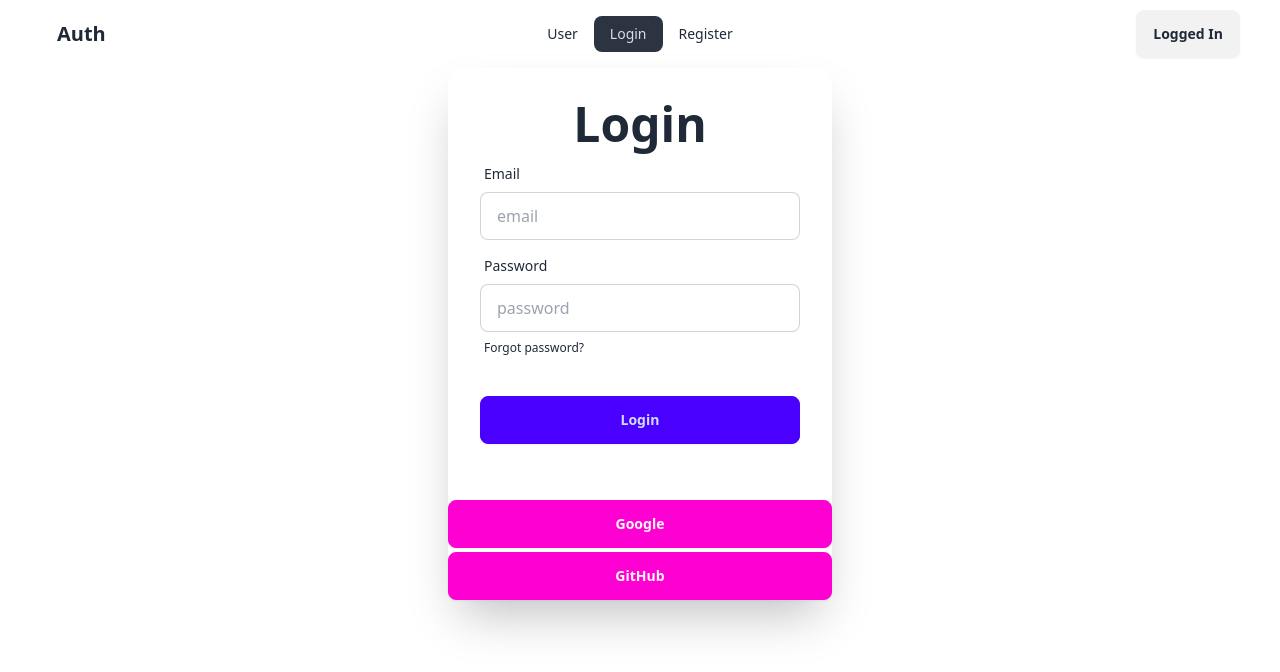
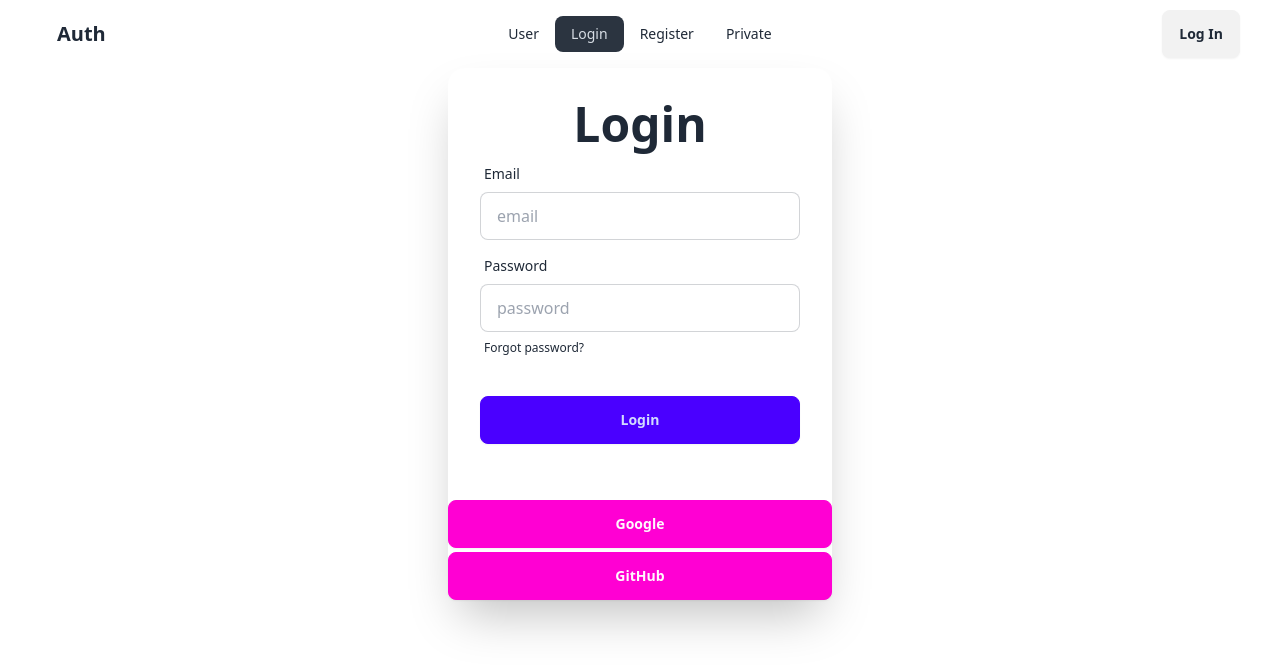
Before and after one commit to 8ad40n/firebase-auth, a React (Vite) app: page / in a window 1280 px wide. Shown: the top 672 px of the page. Built offline with nearby package versions, Linux system fonts and the light colour scheme; no server answers.

Commit message:
private route handle

```diff
--- a/src/components/Navbar/Navbar.jsx
+++ b/src/components/Navbar/Navbar.jsx
@@ -1,16 +1,16 @@
 import React, { useContext } from "react";
-import { NavLink } from "react-router-dom";
+import { Link, NavLink } from "react-router-dom";
 import { AuthContext } from "../../providers/AuthProviders";
 
 export default function Navbar() {
   const { user, Logout } = useContext(AuthContext);
 
-  const handleLogout= ()=>{
+  const handleLogout = () => {
     Logout()
-    .then(()=>{
-      console.log("Log out successful!");
-    })
-    .catch()
+      .then(() => {
+        console.log("Log out successful!");
+      })
+      .catch();
   };
 
   return (
@@ -47,6 +47,9 @@ export default function Navbar() {
               <li>
                 <NavLink to="/register">Register</NavLink>
               </li>
+              <li>
+                <NavLink to="/private">Private</NavLink>
+              </li>
             </ul>
           </div>
           <a className="btn btn-ghost text-xl">Auth</a>
@@ -62,14 +65,23 @@ export default function Navbar() {
             <li>
               <NavLink to="/register">Register</NavLink>
             </li>
+            <li>
+              <NavLink to="/private">Private</NavLink>
+            </li>
           </ul>
         </div>
         <div className="navbar-end">
-          {
-            user ?
-            <button onClick={handleLogout} className="btn">Log out</button>:
-            <button className="btn">Logged In</button>
-          }
+          {user ? (
+            <Link to="/">
+              <button onClick={handleLogout} className="btn">
+                Log out
+              </button>
+            </Link>
+          ) : (
+            <Link to="/" className="btn">
+              Log In
+            </Link>
+          )}
         </div>
       </div>
     </div>
--- a/src/pages/Login/Login.jsx
+++ b/src/pages/Login/Login.jsx
@@ -1,49 +1,61 @@
 import React, { useContext } from "react";
+import { useLocation, useNavigate } from "react-router-dom";
 import { AuthContext } from "../../providers/AuthProviders";
 
 export default function Login() {
-    const { LoginWithPassword, LoginWithGoogle, LoginWithGitHub } = useContext(AuthContext);
+  const { LoginWithPassword, LoginWithGoogle, LoginWithGitHub } =
+    useContext(AuthContext);
+
+  const location= useLocation();
+  const nevigate= useNavigate();
 
 
   const handleLogin = (e) => {
     e.preventDefault();
-    const email= e.target.email.value;
-    const password= e.target.password.value;
+    const email = e.target.email.value;
+    const password = e.target.password.value;
     console.log(email, password);
 
-    LoginWithPassword(email,password)
-    .then(result=>{
+    LoginWithPassword(email, password)
+      .then((result) => {
         console.log(result.user);
         console.log("Login Successful");
+
+        // nevigate after login
+        nevigate(location?.state ? location.state : "/user");
       })
-    .catch(error=>{
+      .catch((error) => {
         console.log("Error:", error);
-    })
-
+      });
   };
 
-  const handleGoogle= ()=>{
+  const handleGoogle = () => {
     LoginWithGoogle()
-    .then(result=>{
+      .then((result) => {
         console.log(result.user);
         console.log("Login successful");
+
+        // nevigate after login
+        nevigate(location?.state ? location.state : "/user");
       })
-    .catch(error=>{
+      .catch((error) => {
         console.log("Error: ", error);
-    })
-  }
+      });
+  };
 
-  const handleGitHub = ()=>{
+  const handleGitHub = () => {
     LoginWithGitHub()
-    .then(result=>{
+      .then((result) => {
         console.log(result.user);
         console.log("Login successful");
+
+        // nevigate after login
+        nevigate(location?.state ? location.state : "/user");
       })
-    .catch(error=>{
+      .catch((error) => {
         console.log("Error: ", error);
-    })
-  }
-
+      });
+  };
 
   return (
     <div>
@@ -84,10 +96,14 @@ export default function Login() {
           </div>
         </form>
         <div className="mt-6">
-          <button onClick={handleGoogle} className="btn btn-secondary w-full">Google</button>
+          <button onClick={handleGoogle} className="btn btn-secondary w-full">
+            Google
+          </button>
         </div>
         <div className="mt-1">
-          <button onClick={handleGitHub} className="btn btn-secondary w-full">GitHub</button>
+          <button onClick={handleGitHub} className="btn btn-secondary w-full">
+            GitHub
+          </button>
         </div>
       </div>
     </div>
--- a/src/pages/User/User.jsx
+++ b/src/pages/User/User.jsx
@@ -1,24 +1,25 @@
-import React, { useContext } from 'react';
-import { AuthContext } from '../../providers/AuthProviders';
+import React, { useContext } from "react";
+import { Navigate } from "react-router-dom";
+import { AuthContext } from "../../providers/AuthProviders";
 
 export default function User() {
   const { user } = useContext(AuthContext);
   return (
     <div>
-      {
-        user ?
+      {user ? (
         <div>
-          <h1 className='text-5xl font-bold'>User info:</h1>
+          <h1 className="text-5xl font-bold">User info:</h1>
           <h2>Name: {user.displayName}</h2>
           <h2>Email: {user.email}</h2>
           <div>
             <img src={user.photoURL} alt="" />
           </div>
-        </div>:
+        </div>
+      ) : (
         <div>
-          <h1>Please Login first!</h1>
+          <Navigate to="/"></Navigate>
         </div>
-      }
+      )}
     </div>
-  )
+  );
 }
--- /dev/null
+++ b/src/pages/private/Private.jsx
@@ -0,0 +1,7 @@
+import React from 'react'
+
+export default function Private() {
+  return (
+    <div>Private</div>
+  )
+}
--- a/src/providers/AuthProviders.jsx
+++ b/src/providers/AuthProviders.jsx
@@ -10,27 +10,32 @@ export const AuthContext= createContext(null);
 export default function AuthProviders({children}) {
 
   const [user, setUser] = useState(null);
+  const [loading, setLoading] = useState(true);
 
   const googleProvider= new GoogleAuthProvider;
   const githubProvider= new GithubAuthProvider;
 
   // Register with password
   const RegisterWithPassword = (email, password) => {
+    setLoading(true);
     return createUserWithEmailAndPassword(auth, email, password);
   };
   // Login with password
   const LoginWithPassword = (email, password) => {
+    setLoading(true);
     return signInWithEmailAndPassword(auth, email, password);
   };
 
 
   // Login with google
   const LoginWithGoogle = ()=>{
+    setLoading(true);
     return signInWithPopup(auth, googleProvider);
   };
 
   // Login with GitHub
   const LoginWithGitHub = ()=>{
+    setLoading(true);
     return signInWithPopup(auth, githubProvider);
   }
 
@@ -39,6 +44,7 @@ export default function AuthProviders({children}) {
     const unsubscribe= onAuthStateChanged( auth, (currentUser)=>{
       console.log("User in Auth state change ", currentUser);
       setUser(currentUser);
+      setLoading(false);
     } );
     return ()=>{
       unsubscribe();
--- /dev/null
+++ b/src/routes/PrivateRoute.jsx
@@ -0,0 +1,22 @@
+import { useContext } from "react";
+import { Navigate, useLocation } from "react-router-dom";
+import { AuthContext } from "../providers/AuthProviders";
+
+const PrivateRoute= ({children})=>{
+    const { user, loading } = useContext(AuthContext);
+    const location= useLocation(); // current location
+    console.log(location);
+
+    if (loading) {
+        return <span className="loading loading-infinity loading-lg"></span>
+    }
+
+    if(user)
+    {
+        return children;
+    }
+    // return <Navigate to="/"></Navigate>;
+    return <Navigate state={location.pathname} to="/"></Navigate>;
+};
+
+export default PrivateRoute;
--- a/src/routes/Routes.jsx
+++ b/src/routes/Routes.jsx
@@ -5,6 +5,8 @@ import Root from "../layouts/Root/Root";
 import Login from "../pages/Login/Login";
 import Register from "../pages/Register/Register";
 import User from "../pages/User/User";
+import Private from "../pages/private/Private";
+import PrivateRoute from "./PrivateRoute";
 
   const router = createBrowserRouter([
     {
@@ -22,6 +24,10 @@ import User from "../pages/User/User";
         {
           path: "/user",
           element: <User></User>,
+        },
+        {
+          path: "/private",
+          element: <PrivateRoute><Private></Private></PrivateRoute>,
         }
       ]
     },
```
Lines whose indentation alone changed are shown as unchanged.
